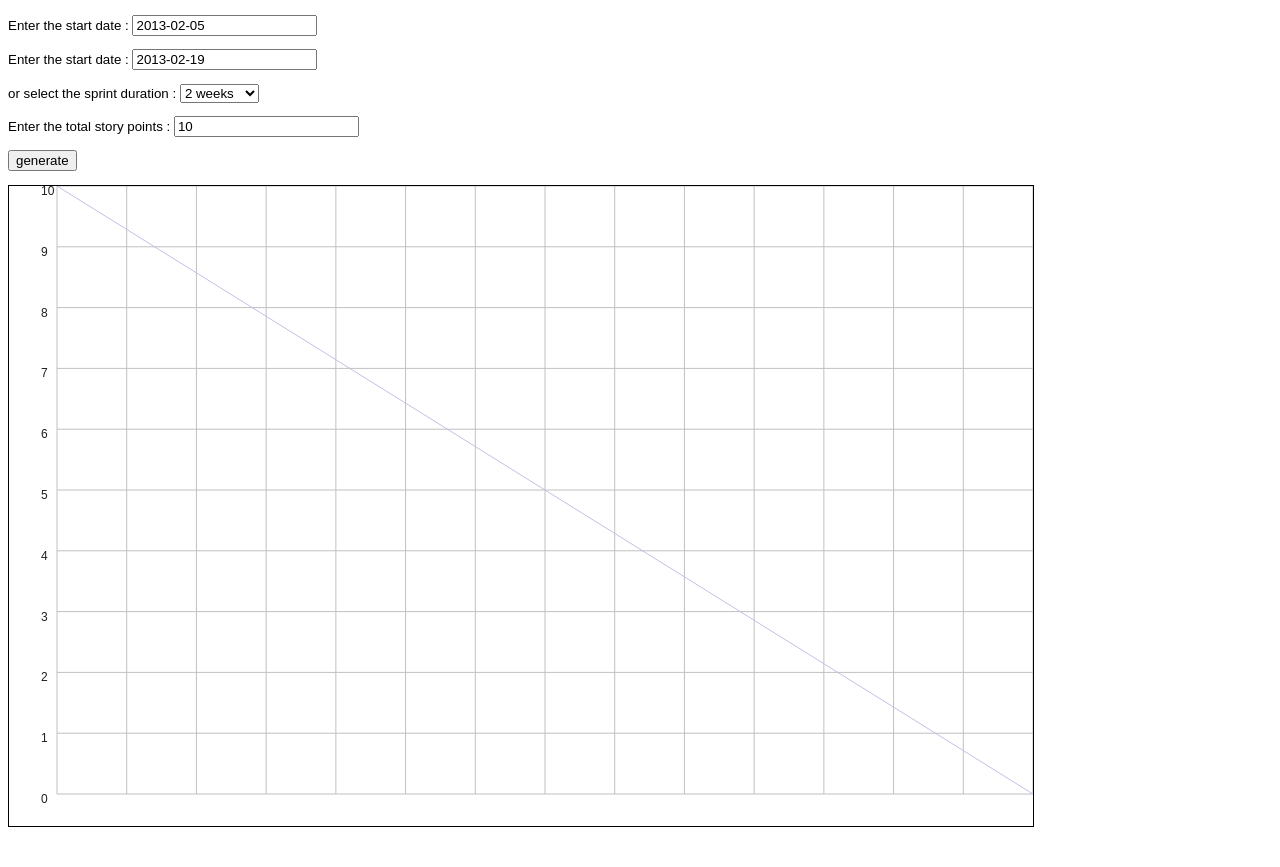
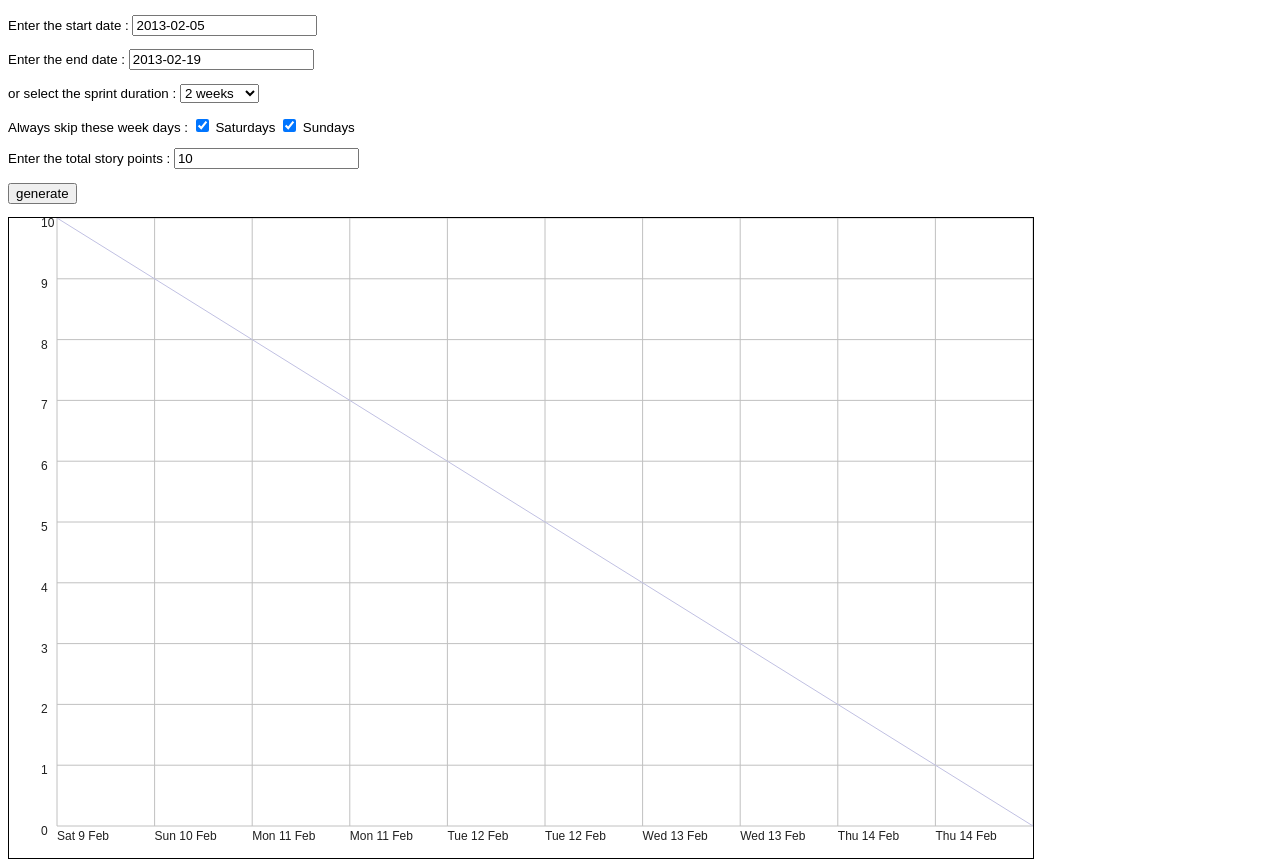
Before and after one commit to gerb030/Burndown_generator, a plain HTML site: page index.html in a window 1280 px wide. Both pictures are taken after a click on the button "generate". Shown: the part 42-909 px from the top of the page. Before the commit the page ends 877 px from the top, so only its background shows below. Drawn offline with Linux system fonts and the light colour scheme.

Commit message:
Weekday skip v1

```diff
--- a/burndown.js
+++ b/burndown.js
@@ -46,6 +46,12 @@ var BurnDown = {
 			BurnDownGraph.setStartDate(startDate);
 			BurnDownGraph.setEndDate(endDate);
 			BurnDownGraph.setPoints(storyPoints);
+			if ($('#skip_saturday').is(':checked')) {
+				BurnDownGraph.addSkipWeekDay(6);
+			}
+			if ($('#skip_sunday').is(':checked')) {
+				BurnDownGraph.addSkipWeekDay(0);
+			}
 			BurnDownGraph.draw();
 		}
 	},
@@ -94,6 +100,7 @@ var BurnDownGraph = {
 		this._canvas.height = this._height;
 		this._target.appendChild(this._canvas);
 		this._ctx = this._canvas.getContext("2d");
+		this._skipWeekDays = [];
 	},
 	setStartDate : function(startDate) {
 		this._startDate = startDate;
@@ -104,8 +111,73 @@ var BurnDownGraph = {
 	setPoints : function(points) {
 		this._points = points;
 	},
+	addSkipWeekDay : function(weekday) {
+		this._skipWeekDays.push(weekday);
+	},
+	_getDayLabel : function(dayInt) {
+		switch(dayInt) {
+			case 0:
+				return 'Sun';
+			case 1:
+				return 'Mon';
+			case 2:
+				return 'Tue';
+			case 3:
+				return 'Wed';
+			case 4:
+				return 'Thu';
+			case 5:
+				return 'Fri';
+			case 6:
+			default:
+				return 'Sat';
+		}
+	},
+	_getMonthLabel : function(monthInt) {
+		switch(monthInt) {
+			case 0:
+				return 'Jan';
+			case 1:
+				return 'Feb';
+			case 2:
+				return 'Mar';
+			case 3:
+				return 'Apr';
+			case 4:
+				return 'May';
+			case 5:
+				return 'Jun';
+			case 6:
+				return 'Jul';
+			case 7:
+				return 'Aug';
+			case 8:
+				return 'Sep';
+			case 9:
+				return 'Oct';
+			case 10:
+				return 'Nov';
+			case 11:
+			default:
+				return 'Dec';
+		}
+	},
 	draw : function() {
+		var totalDays = [];
 		var diffDays = Math.round((this._endDate - this._startDate)/(3600*1000*24));
+		for (var d=0;d<diffDays;d++) {
+			var thisDay = new Date();
+			thisDay.setDate(this._endDate.getDate() - d);
+			console.log(thisDay);
+			for(var p in this._skipWeekDays) {
+				if (thisDay.getDay() == this._skipWeekDays[p]) {
+					console.log('NOT IN LIST');
+					diffDays--;
+				} else {
+					totalDays.push(thisDay);
+				}
+			}
+		}
 		var horizontalSpacing = (this._width-this._offsetX) / diffDays;
 		// x axis, days duration
 		var thisDate = new Date();
@@ -113,8 +185,9 @@ var BurnDownGraph = {
 			var thisX = x*horizontalSpacing+this._offsetX;
 			this._drawLine(thisX, 0, thisX, this._height-this._offsetY, '#c0c0c0', 1);
 			// date
-			thisDate.setDate(this._startDate.getDate()-y);
-			this._writeText("tekst", this._offsetX, thisY, "10px Arial", "#c0c0c0");
+			var labelDate = totalDays.pop();
+			var label = this._getDayLabel(labelDate.getDay())+' '+labelDate.getDate()+' '+this._getMonthLabel(labelDate.getMonth());
+			this._writeText(label, thisX, this._height-this._offsetY+14, "12px Arial", "#202020");
 		}
 		// Y axis, days number of points
 		var verticalSpacing = (this._height-this._offsetY) / this._points;
--- a/index.html
+++ b/index.html
@@ -21,7 +21,7 @@
 				Enter the start date : <input name='startdate' id='startdate' type='text' onchange='BurnDown.handleDateChange("start");'>
 			</p>
 			<p>
-				Enter the start date : <input name='enddate' id='enddate' type='text' onchange='BurnDown.handleDateChange("end");'>
+				Enter the end date : <input name='enddate' id='enddate' type='text' onchange='BurnDown.handleDateChange("end");'>
 			</p>
 			<p>
 				or select the sprint duration : <select name='duration' id='duration' onchange='BurnDown.handleDateChange("duration");'>
@@ -36,6 +36,9 @@
 											</select>
 			</p>
 			<p>
+				Always skip these week days : <input name='skip_saturday' id='skip_saturday' type='checkbox' checked> Saturdays <input name='skip_sunday' id='skip_sunday' type='checkbox' checked> Sundays
+			</p>
+			<p>
 				Enter the total story points : <input name='storypoints' id='storypoints' type='text' value='10' onchange='BurnDown.handleDateChange("storypoints");'>
 			</p>
 			<p>
```
